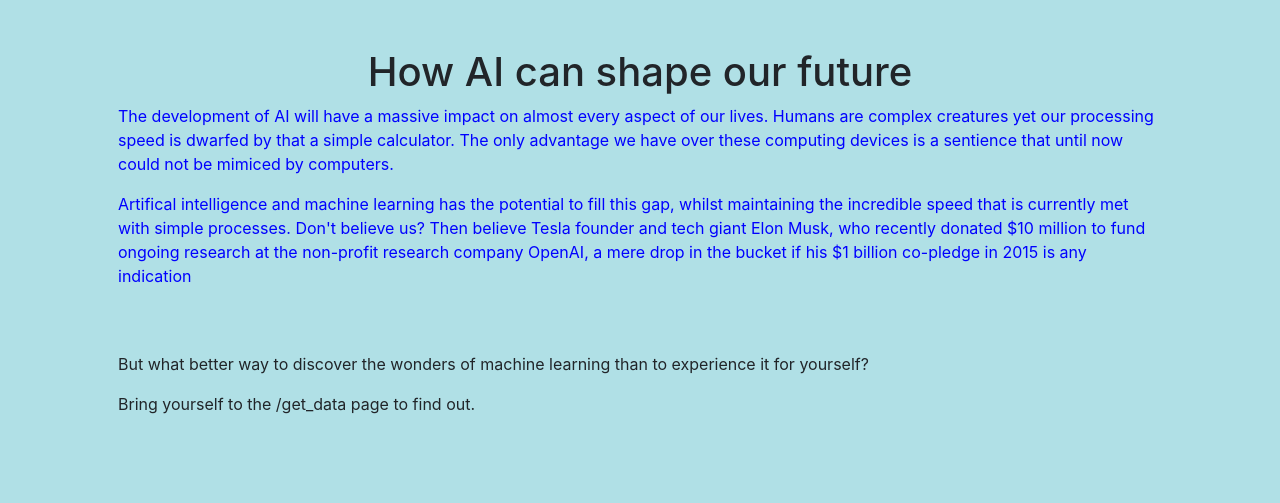
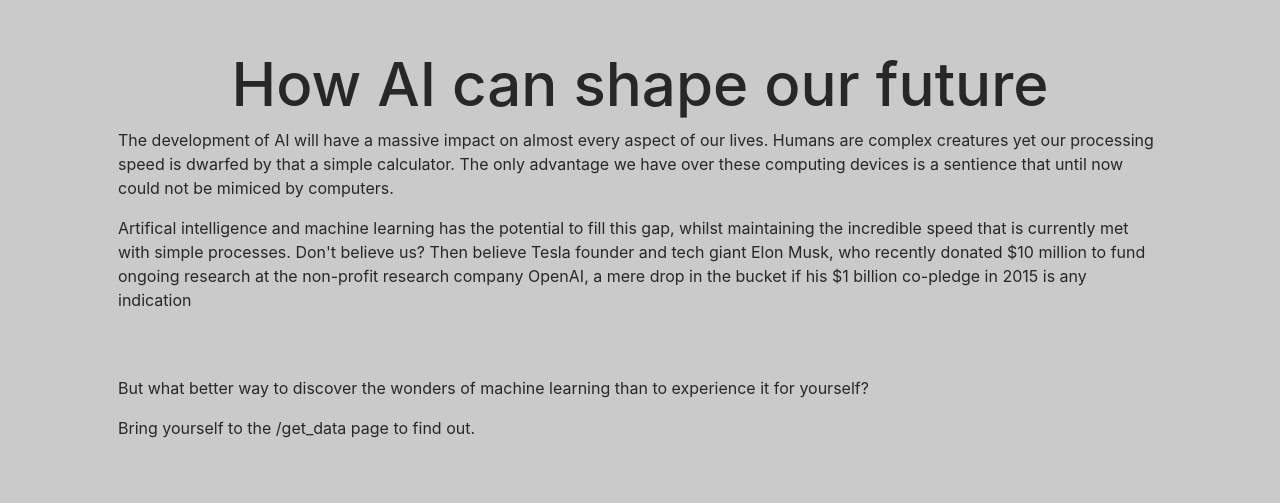
Before and after one commit to TarnT/the_almighty_predictor, a Flask app: page / in a window 1280 px wide. Shown: the top 503 px of the page. Run offline with Flask 2, Linux system fonts and the light colour scheme.

Commit message:
Add files via upload

```diff
--- a/screwing_wtih_flask/templates/futureOfAI.html
+++ b/screwing_wtih_flask/templates/futureOfAI.html
@@ -1,17 +1,18 @@
 {% extends "layout.html" %}
 
 {% block content %}
-<body style="background-color:powderblue;">
+<body style="background-color:rgb(202, 202, 202);">
 
-<h1 style="text-align:center;" style="font-size:60px;" style="color:blue;">How AI can shape our future</h1>
+<h1 style="text-align:center; font-size:60px; color:rgb(39, 39, 39);">How AI can shape our future</h1>
 
-<p style="color:blue;">The development of AI will have a massive impact on almost every aspect of our lives. Humans are complex creatures yet our processing speed is dwarfed by that a simple calculator. The only advantage we have over these computing devices is a sentience that until now could not be mimiced by computers.</p>
-<p style="color:blue;">Artifical intelligence and machine learning has the potential to fill this gap, whilst maintaining the incredible speed that is currently met with simple processes. Don't believe us? Then believe Tesla founder and tech giant Elon Musk, who recently donated $10 million to fund ongoing research at the non-profit research company OpenAI, a mere drop in the bucket if his $1 billion co-pledge in 2015 is any indication</p>
+
+<p style="color:rgb(39, 39, 39);">The development of AI will have a massive impact on almost every aspect of our lives. Humans are complex creatures yet our processing speed is dwarfed by that a simple calculator. The only advantage we have over these computing devices is a sentience that until now could not be mimiced by computers.</p>
+<p style="color:rgb(39, 39, 39);">Artifical intelligence and machine learning has the potential to fill this gap, whilst maintaining the incredible speed that is currently met with simple processes. Don't believe us? Then believe Tesla founder and tech giant Elon Musk, who recently donated $10 million to fund ongoing research at the non-profit research company OpenAI, a mere drop in the bucket if his $1 billion co-pledge in 2015 is any indication</p>
 <br>
 <br>
 
-<p>But what better way to discover the wonders of machine learning than to experience it for yourself?</p>
-<p>Bring yourself to the /get_data page to find out.</p>
+<p style="color:rgb(39, 39, 39);"">But what better way to discover the wonders of machine learning than to experience it for yourself?</p>
+<p style="color:rgb(39, 39, 39);">Bring yourself to the /get_data page to find out.</p>
 </body>
 </html>
 
```
